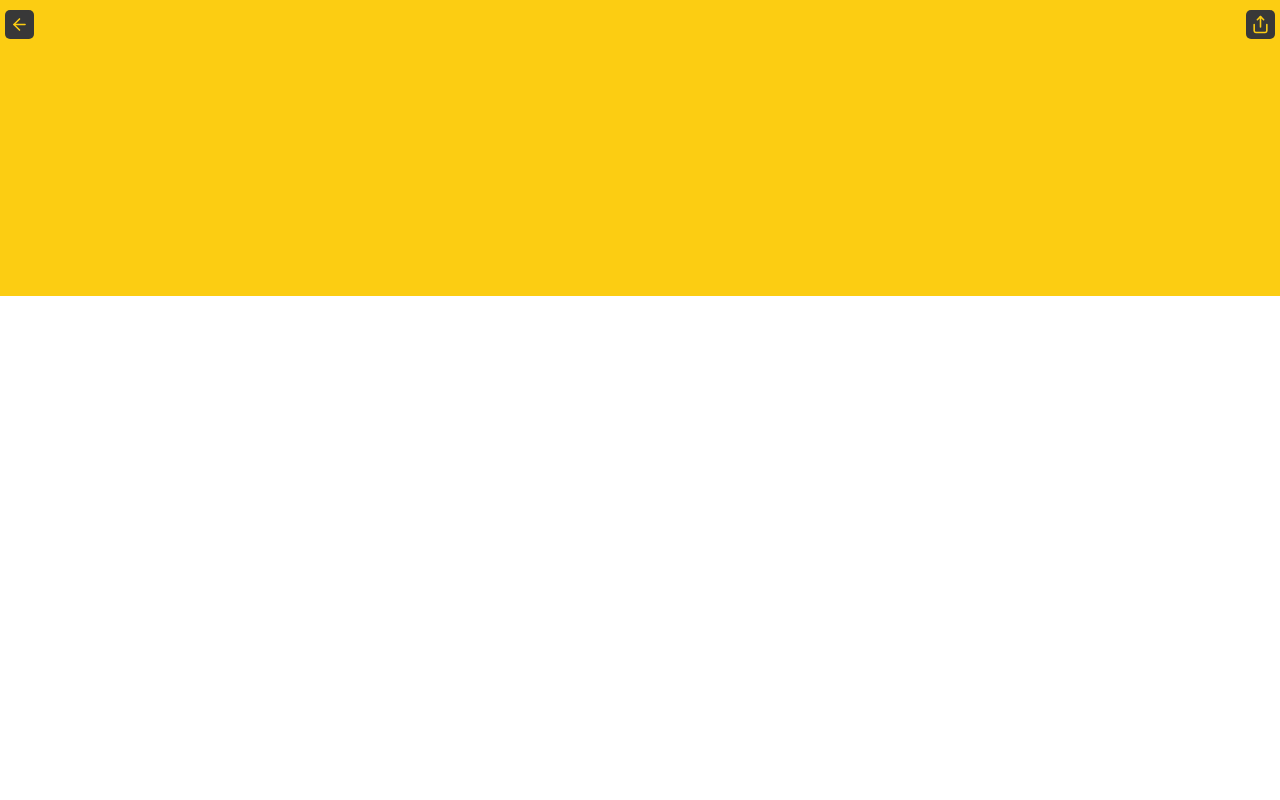
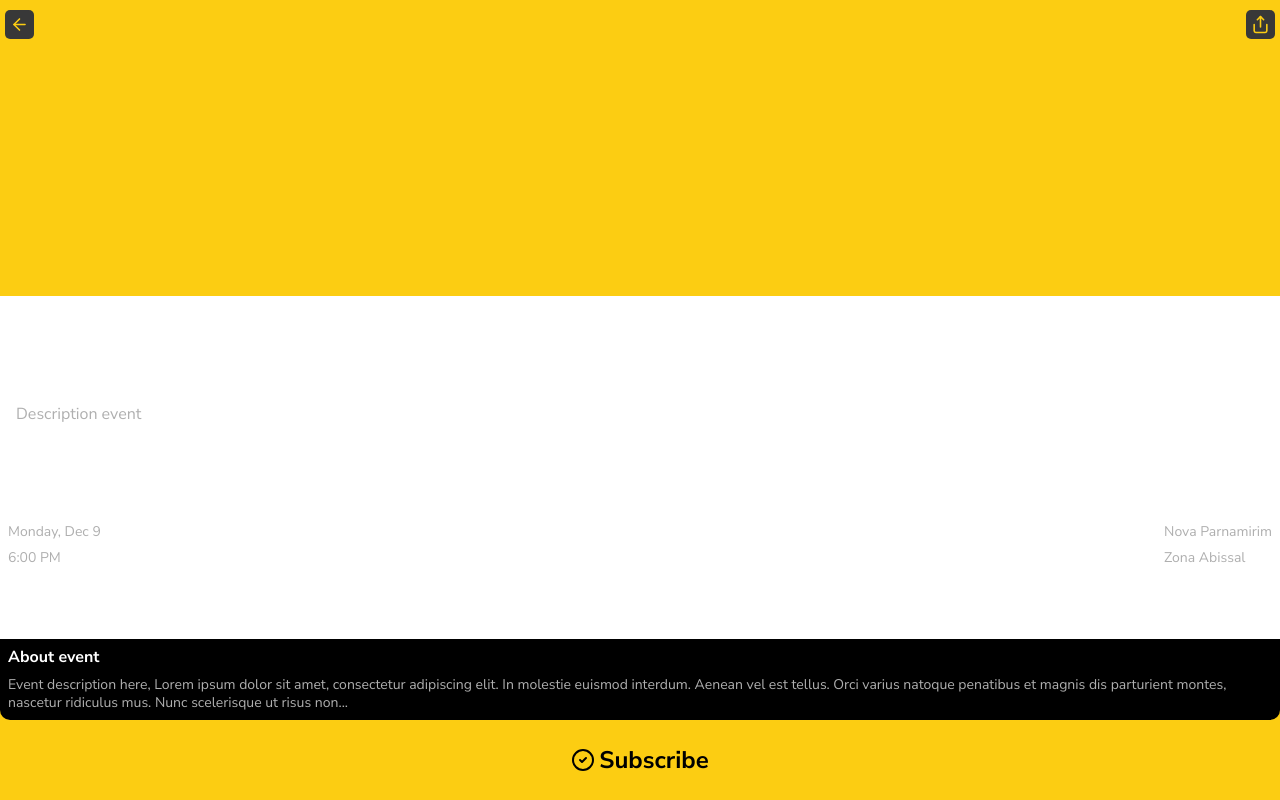
Before and after one commit to Gcld/gatherize, a Next.js app: page /event/id in a window 1280 px wide. Built offline with nearby package versions, Linux system fonts and the light colour scheme.

Commit message:
feat: página de detalhamento do evento

```diff
--- a/src/app/event/id/page.tsx
+++ b/src/app/event/id/page.tsx
@@ -1,7 +1,7 @@
 'use client';
 
-import { LuArrowLeft, LuShare } from "react-icons/lu";
-import { Container, EventButton, EventButtonsDiv, EventPicture } from "./styled";
+import { LuArrowLeft, LuCircleCheck, LuShare } from "react-icons/lu";
+import { Container, EventButton, EventButtonsDiv, EventDateAndLocationDiv, EventDescriptionAndButtonDiv, EventDescriptionDiv, EventPicture, SubscribeButton, TextBlock, TitleAndDescriptionDiv } from "./styled";
 
 export default function EventDetail(){
     return (
@@ -12,6 +12,34 @@ export default function EventDetail(){
                     <EventButton><LuShare color="var(--primaryDarkZaori)" size={19}/></EventButton>
                 </EventButtonsDiv>
             </EventPicture>
+            <TitleAndDescriptionDiv>
+                <h1>Headline 1</h1>
+                <h4>Description event</h4>
+            </TitleAndDescriptionDiv>
+            <EventDateAndLocationDiv>
+                <TextBlock>
+                    <h5>Date:</h5>
+                    <h6>Monday, Dec 9</h6>
+                    <h6>6:00 PM</h6>
+                </TextBlock>
+                <TextBlock>
+                    <h5>Location:</h5>
+                    <h6>Nova Parnamirim</h6>
+                    <h6>Zona Abissal</h6>
+                </TextBlock>
+            </EventDateAndLocationDiv>
+            <EventDescriptionAndButtonDiv>
+                <EventDescriptionDiv>
+                    <TextBlock>
+                        <h4>About event</h4>
+                        <h6>Event description here, Lorem ipsum dolor sit amet, consectetur adipiscing elit. In molestie euismod interdum. Aenean vel est tellus. Orci varius natoque penatibus et magnis dis parturient montes, nascetur ridiculus mus. Nunc scelerisque ut risus non... </h6>
+                    </TextBlock>
+                </EventDescriptionDiv>
+                <SubscribeButton>
+                    <LuCircleCheck color="black" size={24}/>
+                    <h1>Subscribe</h1>
+                </SubscribeButton>
+            </EventDescriptionAndButtonDiv>
         </Container>
     )
 }
--- a/src/app/event/id/styled.ts
+++ b/src/app/event/id/styled.ts
@@ -4,6 +4,8 @@ export const Container = styled.div`
     display: flex;
     flex-direction: column;
     width: 100%;
+    min-height: 100vh;
+    justify-content: space-between;
 `;
 
 export const EventPicture = styled.div`
@@ -29,3 +31,96 @@ export const EventButton = styled.div`
     padding: 5px;
     justify-content: space-between;
 `;
+
+export const TitleAndDescriptionDiv = styled.div`
+    display: flex;
+    flex-direction: column;
+    width: 100%;
+    gap: 8px;
+    padding: 0 16px;
+    align-items: top center;
+
+    h1{
+        font-size: 24px;
+        font-weight: bold;
+        color: white;
+        line-height: 120%;
+    }
+
+    h4{
+        font-size: 16px;
+        font-weight: normal;
+        color: var(--grayZaori);
+        line-height: 130%;
+    }
+`;
+
+export const TextBlock = styled.div`
+    display: flex;
+    flex-direction: column;
+    gap: 8px;
+
+    h4{
+        font-size: 16px;
+        font-weight: bold;
+        color: white;
+        line-height: 130%;
+    }
+
+    h5{
+        font-size: 14px;
+        font-weight: bold;
+        color: white;
+        line-height: 130%;
+    }
+
+    h6{
+        font-size: 14px;
+        font-weight: normal;
+        color: var(--grayZaori);
+        line-height: 130%;
+    }
+`;
+
+export const EventDateAndLocationDiv = styled.div`
+    width: 100%;
+    display: flex;
+    flex-direction: row;
+    justify-content: space-between;
+    padding: 0 8px;
+`;
+
+export const EventDescriptionAndButtonDiv = styled.div`
+    width: 100%;
+    display: flex;
+    flex-direction: column;
+    background-color: var(--primaryDarkZaori);
+`;
+
+export const EventDescriptionDiv = styled.div`
+    width: 100%;
+    display: flex;
+    flex-direction: column;
+    padding: 8px 8px;
+    background-color: black;
+    border-radius: 0 0 10px 10px;
+`;
+
+export const SubscribeButton = styled.div`
+    display: flex;
+    flex-direction: row;
+    width: 100%;
+    height: 10vh;
+    background-color: var(--primaryDarkZaori);
+    justify-content: center;
+    align-items: center;
+    gap: 4px;
+    padding: 8px;
+
+    h1{
+        font-size: 24px;
+        font-weight: bold;
+        color: black;
+        line-height: 120%;
+    }
+`;
```
